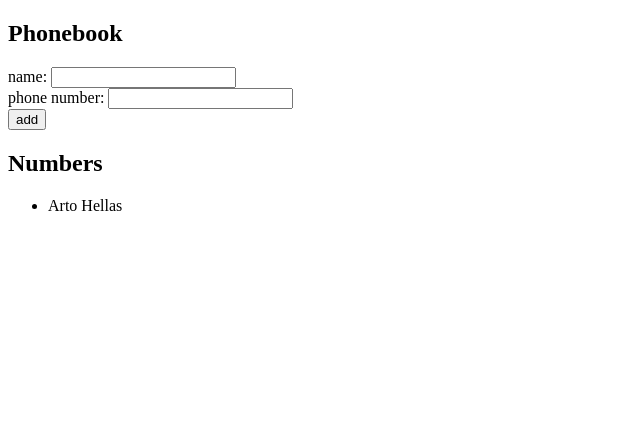
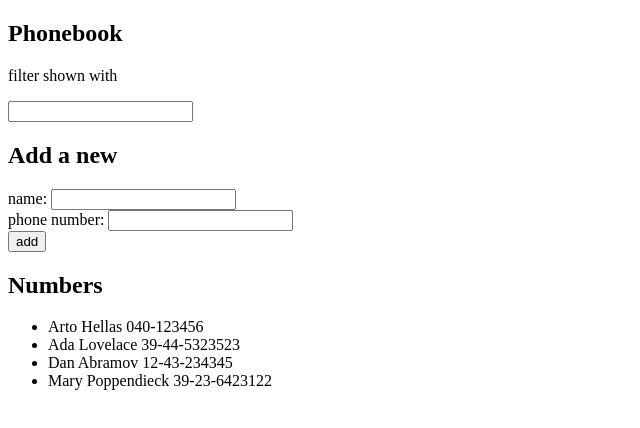
Before and after one commit to subtile351/full-stack-helsinki, a React (Vite) app in the folder part2/phonebook/: page / in a window 1280 px wide. Shown: the top 428 px of the page, without its empty margins (0-640 px from the left). Built offline with nearby package versions, Linux system fonts and the light colour scheme.

Commit message:
Exercise 2.9

```diff
--- a/part2/phonebook/src/App.jsx
+++ b/part2/phonebook/src/App.jsx
@@ -2,10 +2,14 @@
 
 const App = () => {
   const [persons, setPersons] = useState([
-    { name: 'Arto Hellas' },
+    { name: 'Arto Hellas', number: '040-123456', id: 1 },
+    { name: 'Ada Lovelace', number: '39-44-5323523', id: 2 },
+    { name: 'Dan Abramov', number: '12-43-234345', id: 3 },
+    { name: 'Mary Poppendieck', number: '39-23-6423122', id: 4 }
   ])
   const [newName, setNewName] = useState('')
   const [newNumber, setNewNumber] = useState('')
+  const [filterContent, setFilterContent] = useState('')
 
   const addName = (event) => {
     event.preventDefault()
@@ -32,18 +36,32 @@
   }
 
   const handleNameChange = (event) => {
-    console.log(event.target.value)
     setNewName(event.target.value)
   }
 
   const handleNumberChange = (event) => {
-    console.log(event.target.value)
     setNewNumber(event.target.value)
   }
+
+  const handleFilterChange = (event) => {
+    setFilterContent(event.target.value)
+  }
+
+  const personsToShow = filterContent === ''
+    ? persons
+    : persons.filter(person =>
+        person.name.toLowerCase().startsWith(filterContent.toLowerCase())
+      )
 
   return (
   <>
     <h2>Phonebook</h2>
+    <p>filter shown with</p>
+    <input
+      value={filterContent}
+      onChange={handleFilterChange}
+    />
+    <h2>Add a new</h2>
     <form onSubmit={addName}>
       <div>
         name: <input
@@ -63,7 +81,7 @@
     </form>
     <h2>Numbers</h2>
     <ul>
-      {persons.map(person => (
+      {personsToShow.map(person => (
         <li key={person.name}>{person.name} {person.number}</li>
       ))}
     </ul>
```
